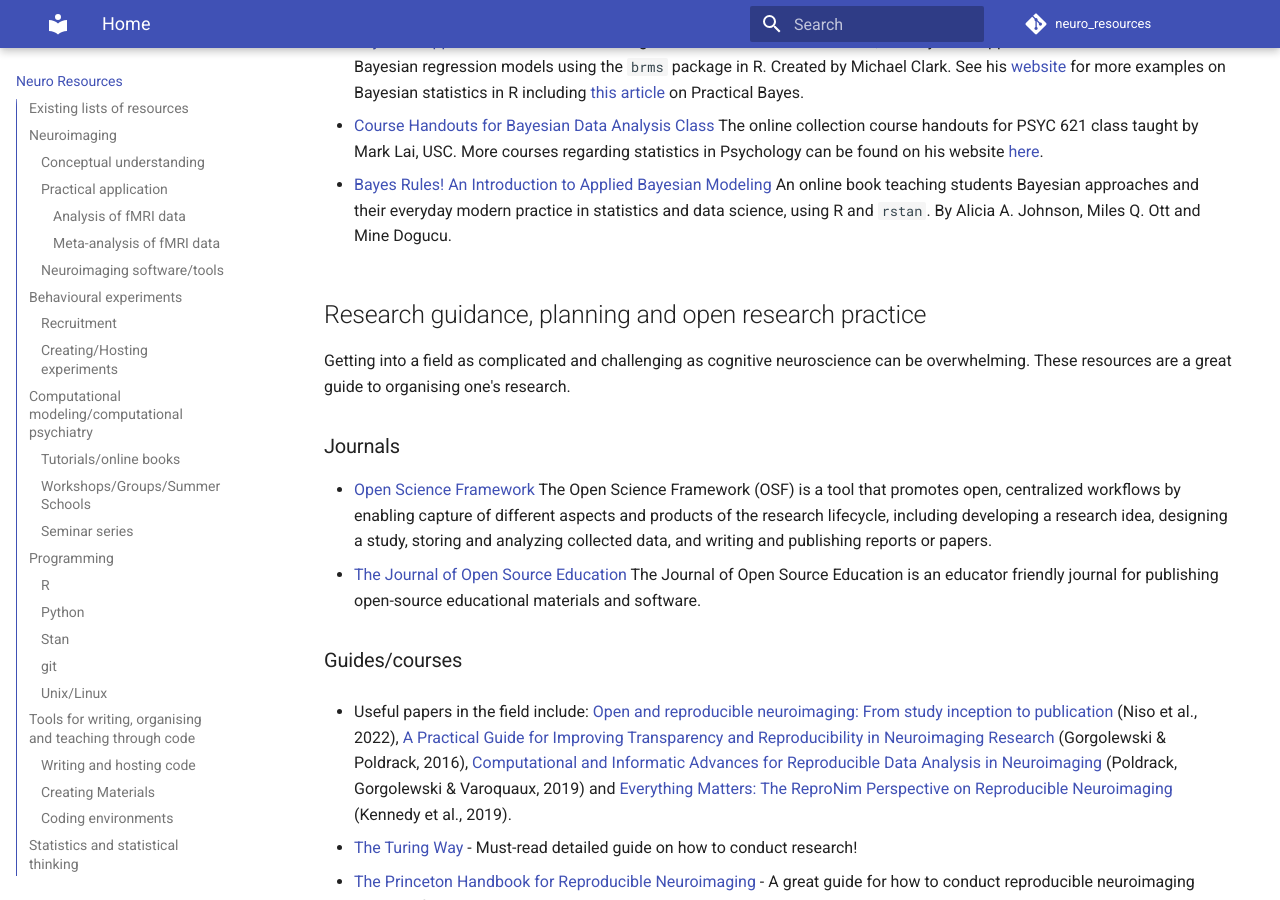
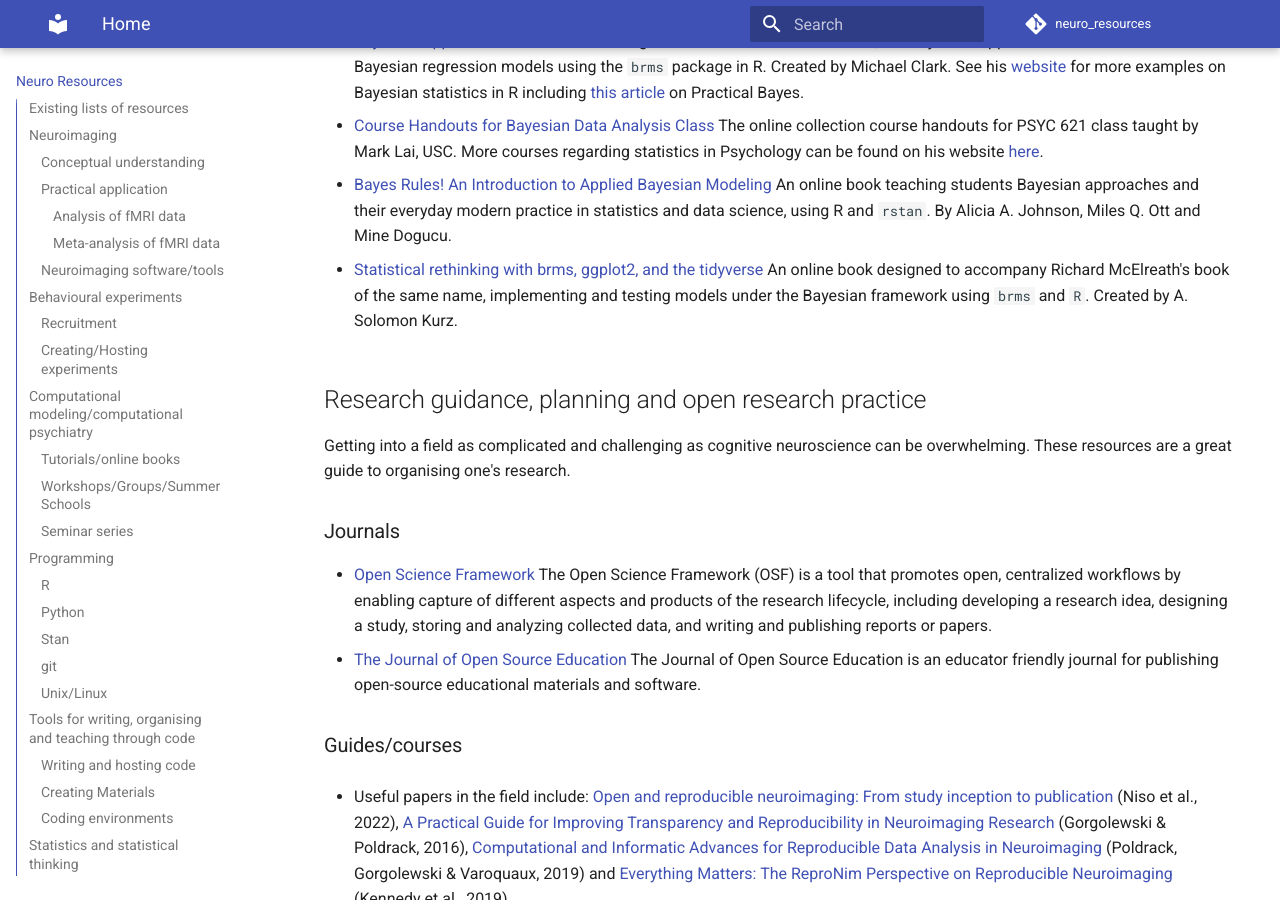
Before and after one commit to sohaamir/neuro_resources, an MkDocs documentation site: the page built from docs/neuro_resources.md, in a window 1280 px wide and 900 px high, scrolled down 11000 px. Built offline with MkDocs 1.6.1 and Material for MkDocs 9.7.7, drawn with Linux system fonts in a browser that asks for light colours; comment, search, counter and statistics services are not loaded.

Commit message:
added Kurz rethinking

```diff
--- a/docs/neuro_resources.md
+++ b/docs/neuro_resources.md
@@ -283,6 +283,8 @@ There are loads and loads of online programming courses and resources, I have ch
 
 - [Bayes Rules! An Introduction to Applied Bayesian Modeling](https://www.bayesrulesbook.com/) An online book teaching students Bayesian approaches and their everyday modern practice in statistics and data science, using R and `rstan`. By Alicia A. Johnson, Miles Q. Ott and Mine Dogucu.
 
+- [Statistical rethinking with brms, ggplot2, and the tidyverse](https://bookdown.org/content/4857/) An online book designed to accompany Richard McElreath's book of the same name, implementing and testing models under the Bayesian framework using `brms` and `R`. Created by A. Solomon Kurz.
+
 ## Research guidance, planning and open research practice
 Getting into a field as complicated and challenging as cognitive neuroscience can be overwhelming. These resources are a great guide to organising one's research.
 
```
